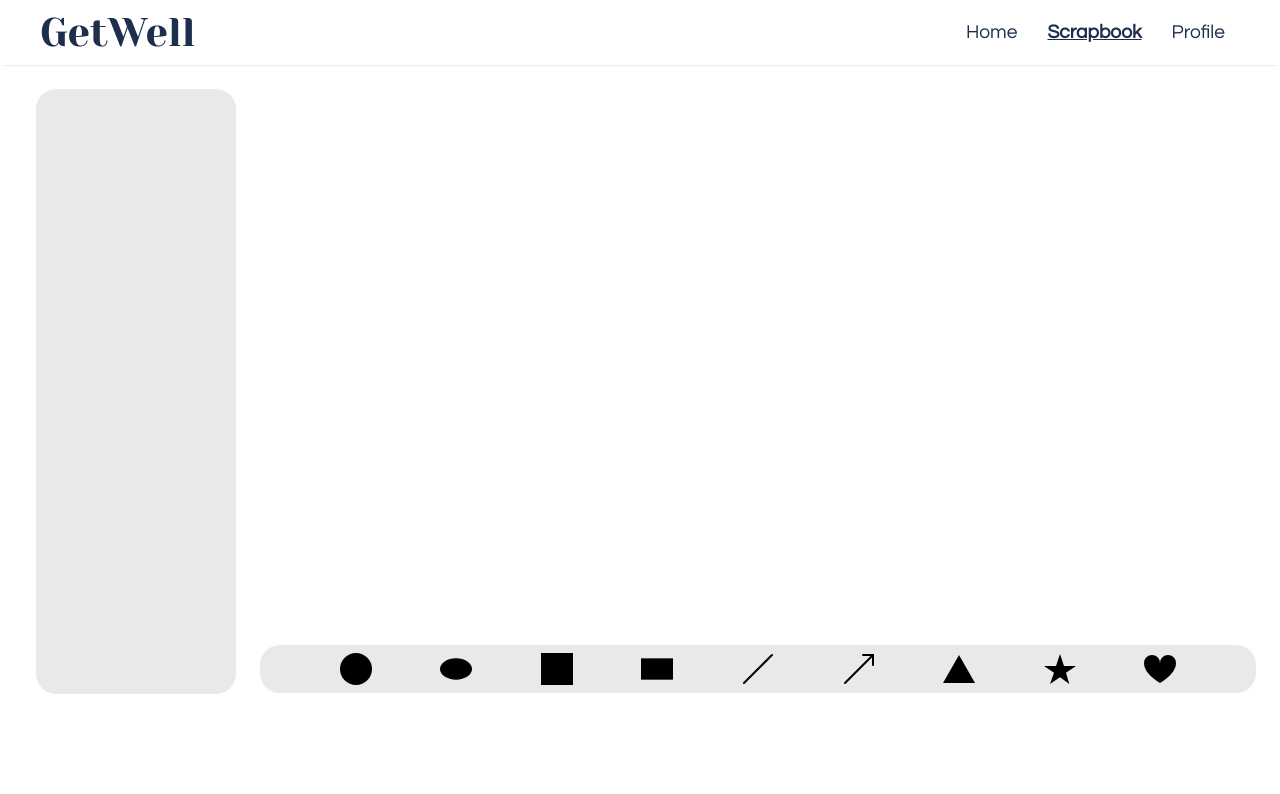
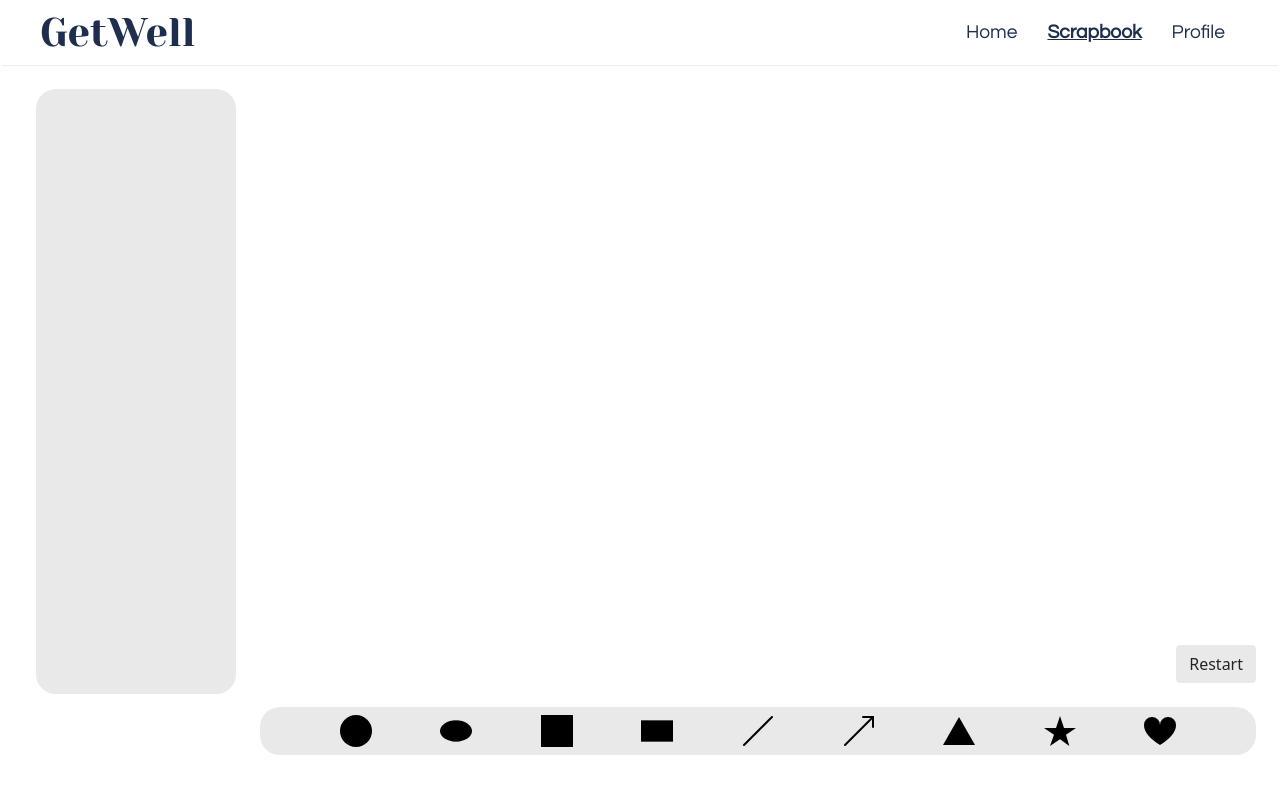
Before and after one commit to info442-spr22/g-team, a React (Create React App) app: page /scrapbook in a window 1280 px wide. Shown: the top 794 px of the page. Built offline with nearby package versions, Linux system fonts and the light colour scheme.

Commit message:
revised requirements document

```diff
--- a/src/App.js
+++ b/src/App.js
@@ -3,6 +3,7 @@ import {BrowserRouter, Route, Routes} from 'react-router-dom'
 import './App.css';
 import Landing from './page/Landing/Landing';
 import Scrapbook from './page/Scrapbook/Scrapbook';
+import profilePage from './page/Profile/profilePage'
 
 function App() {
   return (
@@ -11,6 +12,7 @@ function App() {
         <Routes>
           <Route path={urls.LANDING} element={<Landing />} />
           <Route path={urls.SCRAPBOOK} element={<Scrapbook/>} />
+          <Route path={urls.PROFILE} element={<profilePage/>} />
         </Routes>
       </BrowserRouter>
     </div>
--- a/src/component/page-element/ActionBar/ActionBar.jsx
+++ b/src/component/page-element/ActionBar/ActionBar.jsx
@@ -1,4 +1,5 @@
 import React from "react"
+import {Button} from 'react-bootstrap'
 import {CursorFill} from 'react-bootstrap-icons'
 import {stickerHotKeys} from '../../../page/Scrapbook/Scrapbook'
 import styles from "./ActionBar.module.css"
@@ -26,6 +27,11 @@ export default function ActionBar(props) {
 
   return(
     <div className={styles.wrapper}>
+      <div>
+    <Button id="clear" type="button" class="btn clear">
+           Restart
+         </Button>
+      </div>
       <div className={styles.actionBar}>
         {/*<div>*/}
         {/*  <button id="selectMove" type="button" class="btn selectMove">*/}
--- a/src/custom.css
+++ b/src/custom.css
@@ -15,3 +15,9 @@
   stroke: var(--highlight-shape-color);
   stroke-width: 1px;
 }
+
+#clear {
+  margin-bottom: 24px;
+  margin-left: auto;
+  display: flex;
+}
--- /dev/null
+++ b/src/page/Profile/profilePage.jsx
@@ -0,0 +1,20 @@
+import React from 'react';
+
+function profilePage() {
+    return(
+    <div>
+
+
+
+
+
+
+
+
+
+   </div>
+    );
+}
+
+
+export default profilePage;
```
Also changed, not shown: src/component/tool/Clear/Clear.jsx (added, +11 -0 lines), src/page/Scrapbook/Scrapbook.js (+10 -0 lines), src/component/page-element/ActionBar/ActionBar.module.css (line endings or trailing spaces), src/component/tool/Clear/Clear.module.css (added), src/page/Profile/profilePage.module.css (added), 1 other file (tests, documents, lock files or other folders).
